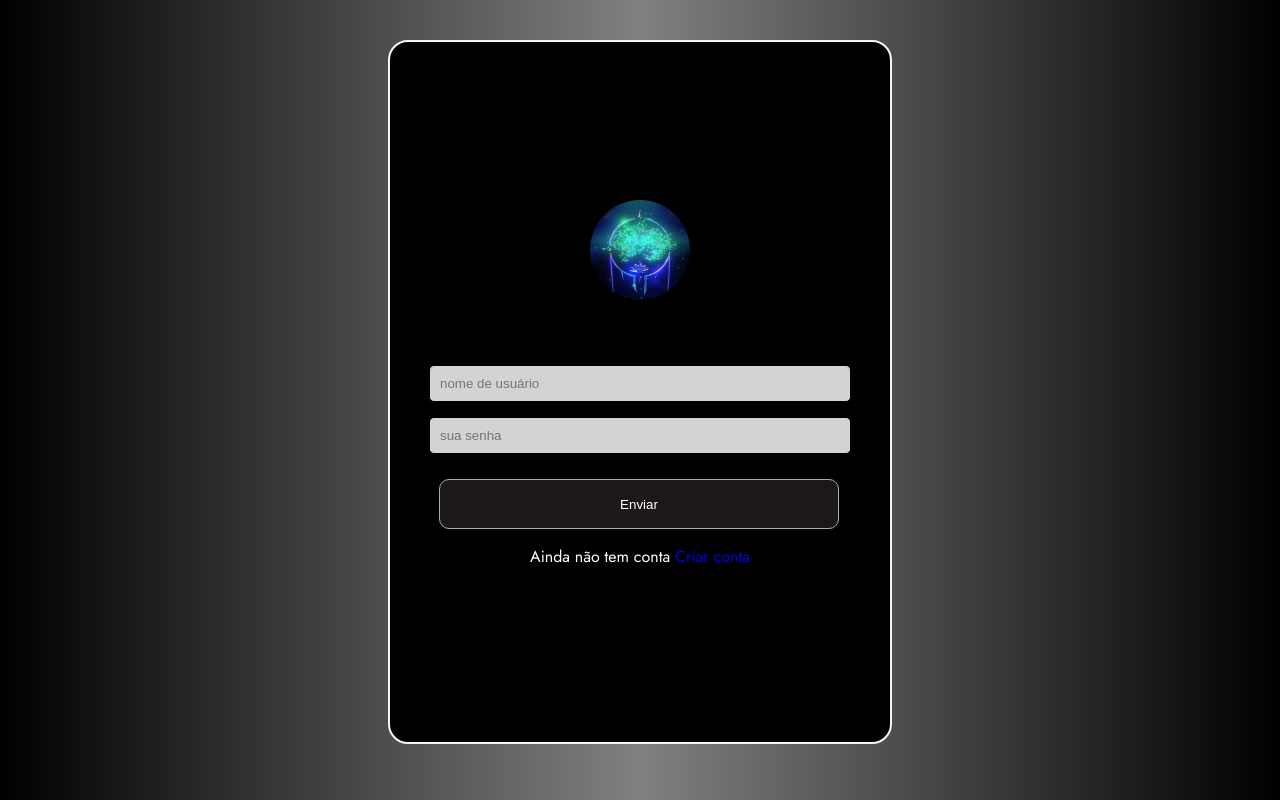
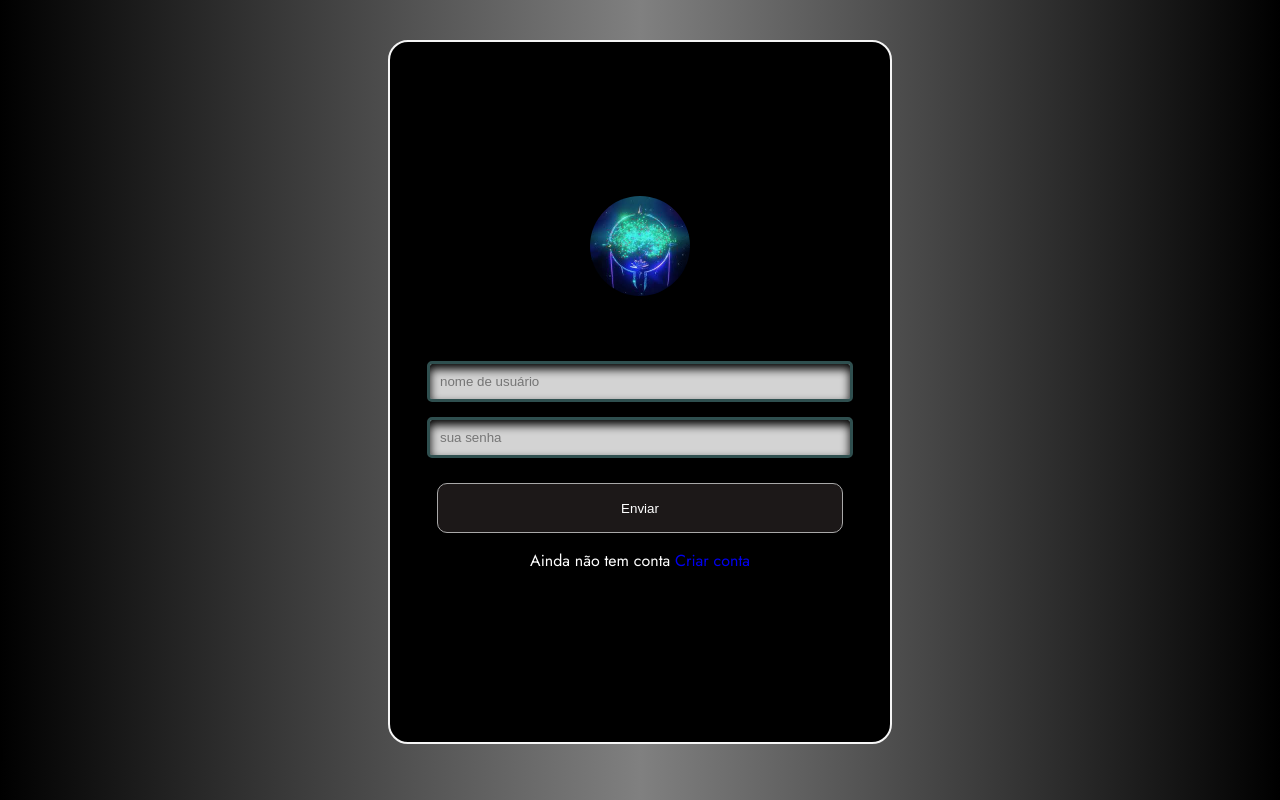
Before and after one commit to YukioMawatari/Curso-HTML-DIO, a plain HTML site: page Sementica HTML/desafio-pag-login.html in a window 1280 px wide. Drawn offline with Linux system fonts and the light colour scheme; a web font is replaced by a local one.

Commit message:
Atualização arquivo Página Login

```diff
--- a/Sementica HTML/desafio-pag-login.html
+++ b/Sementica HTML/desafio-pag-login.html
@@ -29,10 +29,10 @@
             background-color: lightgray;
             color: white;
             width: 400px;
-            padding: 10px;
             margin-top: 15px;
             border-radius: 5px;
-            border: 1px solid black;
+            border: 3px solid darkslategray;
+            box-shadow: inset 0px 5px 10px black;
         }
 
         .botao button{
@@ -42,20 +42,18 @@
             color: white;
             border: 1px solid darkgray;
             border-radius: 10px;
-            width: 400px;
             height: 50px;
             cursor: pointer;
             margin-top: 15px;
+        }
+        .botao{
+            margin: 10px;
         }
 
         .formulario{
             flex-direction: column;
             display: flex;
             margin-top: 50px;
-        }
-
-        .botao{
-            margin: 10px;
         }
 
         form{
```
